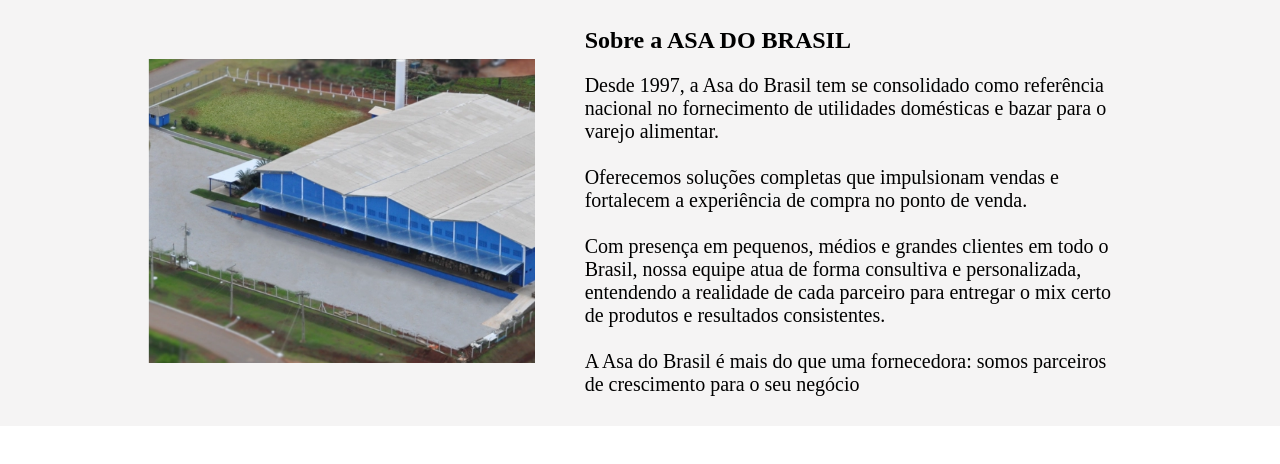
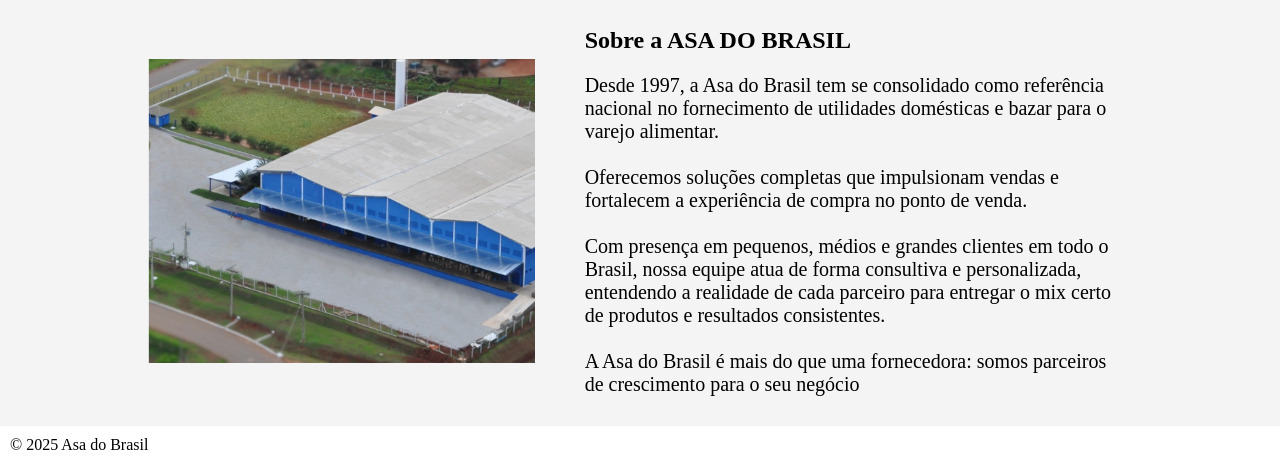
Before and after one commit to devgveb/projectasa, a plain HTML site: page index.html in a window 1280 px wide. Shown: the part 633-1097 px from the top of the page. Before the commit the page ends 1059 px from the top, so only its background shows below. Drawn offline with Linux system fonts and the light colour scheme.

Commit message:
Update index.html with footer and style adjustments
Added footer and adjusted styles for better layout.

```diff
--- a/index.html
+++ b/index.html
@@ -9,6 +9,7 @@
     <style rel="stylesheet">
         *{margin: 0;padding: 0;box-sizing: border-box;}
         .d-flex{display: flex;}
+		.copyHeader{padding: 10px;}
         .d-flex-container{width: 80%;height: auto;margin: 0 auto;display: flex;}
         .d-flex-container-2{width: 60%;height: auto;margin: 0 auto;display: flex;}
         .column-xl-3{flex: 0 0 auto;width: 25%;}
@@ -149,6 +150,10 @@
 
 </div>
 
+<footer class="d-flex">
+	<div class="copyHeader column-xl-12"><p>© 2025 Asa do Brasil</p></div>
+</footer>
+
 </body>
 
 </html>
```
Lines whose indentation alone changed are shown as unchanged.
